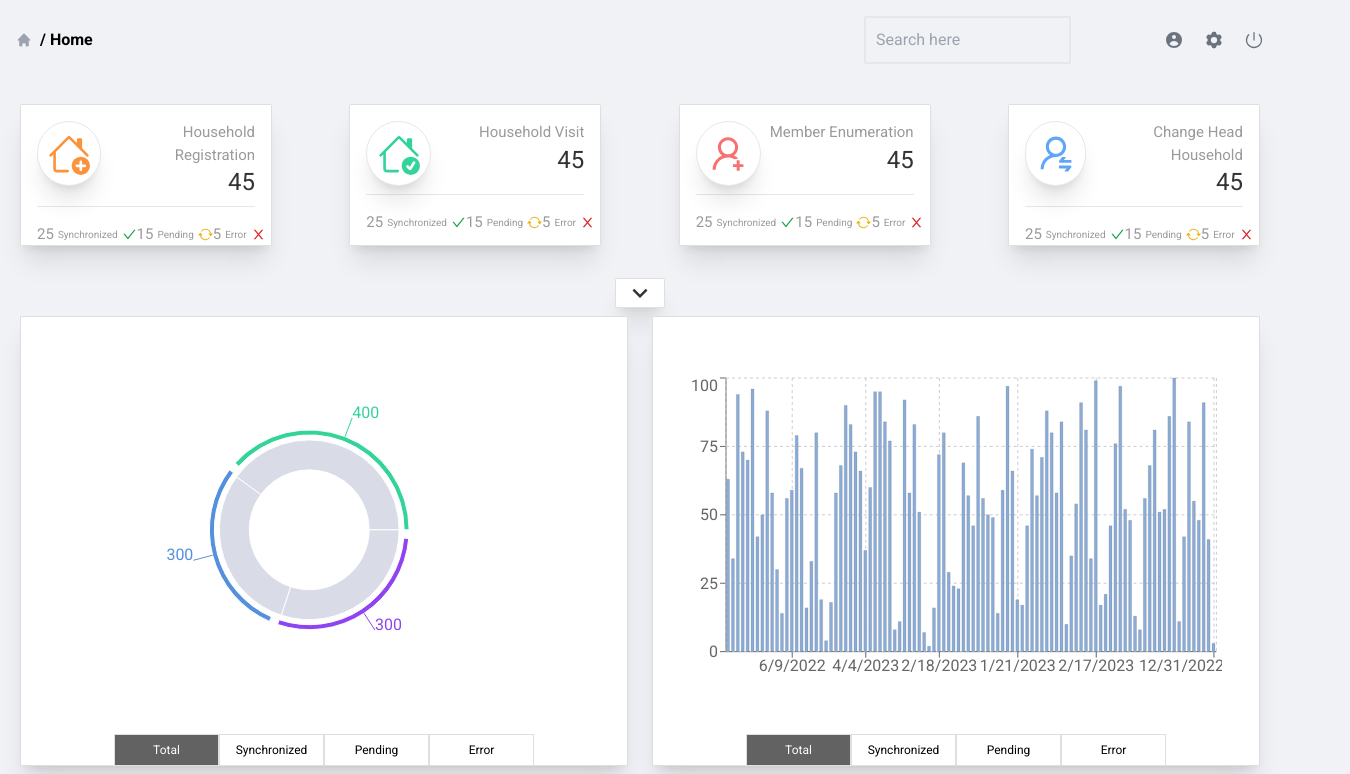
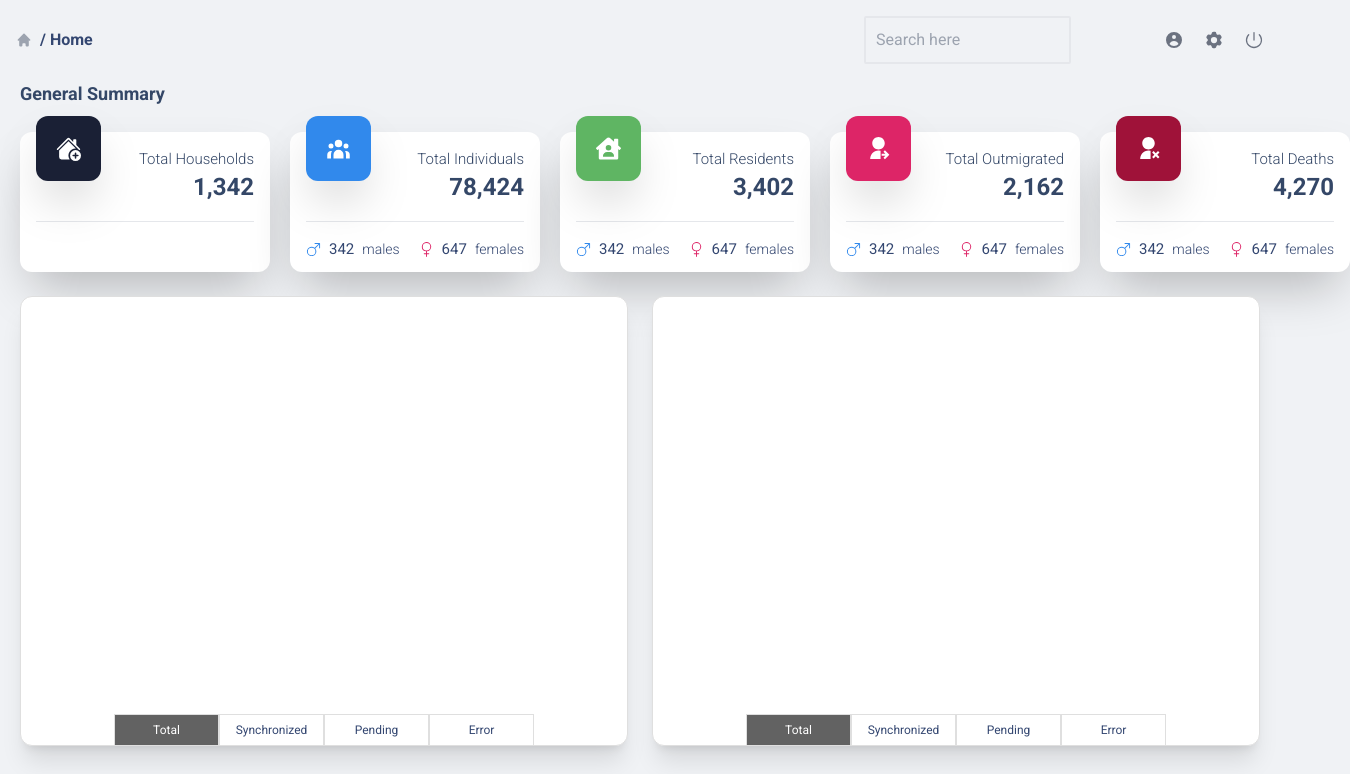
Before and after one commit to Edmilson-Filimone/hds-dashboard, a React (Vite) app: page / in a window 1280 px wide. Shown: the top 774 px of the page, 1350 px wide, since content can reach past the window. Built offline with nearby package versions, Linux system fonts and the light colour scheme.

Commit message:
Refactoring app layout

```diff
--- a/src/components/Card.jsx
+++ b/src/components/Card.jsx
@@ -4,8 +4,8 @@ import {AiOutlineCheck, AiOutlineClose} from 'react-icons/ai'
 
 function Card({label, value, icon, iconBg, iconColor}) {
   return (
-    <div className='my-6 border border-outline rounded-sm shadow-xl'>
-      <ul className='w-full md:w-[250px] h-[140px] 2xl:w-[310px] p-4 bg-white'>
+    <div className='my-6'>
+      <ul className='w-full md:w-[250px] h-[140px] 2xl:w-[310px] p-4 bg-white rounded-xl shadow-2xl'>
         <li className='flex justify-between mb-2'>
           <span className={`relative flex justify-center items-center w-[65px] h-[65px] text-[28px] rounded-full shadow-xl border ${iconBg} ${iconColor}`}>{icon}</span>
           <div>
--- /dev/null
+++ b/src/components/CardMain.jsx
@@ -0,0 +1,37 @@
+import { BsGenderFemale, BsGenderMale } from "react-icons/bs"
+
+/* eslint-disable react/prop-types */
+function CardMain({label, value ,icon, iconBg, genderStatus}) {
+     //format card values numbers
+  const formatNumber = (number) => {return number.toLocaleString('en-us')}
+
+  return (
+    <div className='my-6'>
+      <ul className='w-full md:w-[250px] h-[140px] 2xl:w-[270px] p-4 rounded-xl bg-white shadow-2xl'>
+        <li className='flex justify-between mb-2'>
+          <span className={`relative -top-8 flex justify-center items-center w-[65px] h-[65px] rounded-xl shadow-2xl ${iconBg} text-white`}>{icon}</span>
+          <div>
+            <span className='block text-right text-[15px] text-title-alt font-light'>{label}</span>
+            <span className='block text-right text-2xl text-title-alt font-bold'>{formatNumber(value)}</span>
+          </div>
+        </li>
+        <li className='border-t pt-4 text-[15px] flex gap-1 items-center'>
+            <div className={`w-full flex justify-between ${genderStatus == false ? 'hidden' : null}`}>
+                <div className="flex gap-2 items-center">
+                    <BsGenderMale className="text-costume-blue"/>
+                    <span>{formatNumber(342)}</span>
+                    <span className="text-sm font-light">males</span>
+                </div>
+                <div className="flex gap-2 items-center">
+                    <BsGenderFemale className="text-costume-pink"/>
+                    <span>{formatNumber(647)}</span>
+                    <span className="text-sm font-light">females</span>
+                </div>
+            </div>
+        </li>
+      </ul>
+    </div>
+  )
+}
+
+export default CardMain
--- a/src/components/ChartContainer.jsx
+++ b/src/components/ChartContainer.jsx
@@ -6,7 +6,7 @@ function ChartContainer({chart, type}) {
     const[category, setCategory] = useState('total')
   return (
     <>
-        <section className="w-full h-[450px] border border-outline bg-white flex flex-col justify-between px-2 pt-14 shadow-xl">
+        <section className="w-full h-[450px] border border-outline bg-white flex flex-col justify-between px-2 pt-14 rounded-xl shadow-xl">
             {chart}
             <ul className={`Buttons mx-auto text-[12px] relative flex flex-nowrap w-fit`}>
                 <li className={`w-[105px] text-center p-1.5 border-x border-t border-b-0 border-outline cursor-pointer hover:border-slate-400 ${category == 'total' ? 'bg-btn-clicked text-white' : 'bg-transparent'}`} title="Display all data" onClick={()=> setCategory('total')}>Total</li>
--- a/src/index.css
+++ b/src/index.css
@@ -9,6 +9,7 @@
 /** ADDITIONAL CSS*/
 body{
     font-family:'Roboto', sans-serif;
+    color: #344771;
     @apply bg-main overflow-x-hidden
 }
 
--- a/src/pages/Home.jsx
+++ b/src/pages/Home.jsx
@@ -1,8 +1,10 @@
 import Card from "../components/Card"
-import { HiOutlineLogout, HiOutlineLogin} from 'react-icons/hi'
+import { HiOutlineLogout, HiOutlineLogin, HiUserGroup} from 'react-icons/hi'
 import {AiOutlineUserAdd, AiOutlineUserDelete ,AiOutlineUserSwitch} from 'react-icons/ai'
-import {BsHouseAdd, BsHouseCheck, BsPeople} from 'react-icons/bs'
+import {BsHouseAdd, BsHouseAddFill, BsHouseCheck, BsPeople} from 'react-icons/bs'
 import {MdExpandLess, MdExpandMore, MdOutlinePregnantWoman} from 'react-icons/md'
+import {RiUserSharedFill, RiUserUnfollowFill} from 'react-icons/ri'
+import {FaHouseUser} from 'react-icons/fa'
 import {BiChild} from 'react-icons/bi'
 import { useState } from "react"
 import ChartContainer from "../components/ChartContainer"
@@ -11,26 +13,42 @@ import ChartBar from "../components/ChartBar"
 import { Table } from "../components/Table"
 import { dataB } from "../../public/mockData"
 import ChartPie from "../components/ChartPie"
+import CardMain from "../components/CardMain"
 
 function Home() {
   //State to control expand card area
   const [expandCardArea, setExpandCardArea] = useState(false)
   return (
     <section className="px-5">
-      <div className="cards">
+      <div className="cards block-1">
+        <h3 className="text-title-alt text-lg font-semibold">General Summary</h3>
+        <section className="grid gap-5 md:w-fit xl:w-full md:grid-cols-2 xl:flex xl:justify-between xl:mx-auto max-w-[2400px]">
+          <CardMain label={'Total Households'} value={1342} icon={<BsHouseAddFill className="text-[25px] font-thin "/>} iconBg={'bg-costume-dark'} genderStatus={false}/>
+          <CardMain label={'Total Individuals'} value={78424} icon={<HiUserGroup className="text-[25px] font-thin "/>} iconBg={'bg-costume-blue'} genderStatus={true}/>
+          <CardMain label={'Total Residents'} value={3402} icon={<FaHouseUser className="text-[25px] font-thin "/>} iconBg={'bg-costume-green'} genderStatus={true}/>
+          <CardMain label={'Total Outmigrated'} value={2162} icon={<RiUserSharedFill className="text-[25px] font-thin "/>} iconBg={'bg-costume-pink'} genderStatus={true}/>
+          <CardMain label={'Total Deaths'} value={4270} icon={<RiUserUnfollowFill className="text-[25px] font-thin text- "/>} iconBg={'bg-rose-800'} genderStatus={true}/>
+        </section>
+        <section className="w-full flex flex-wrap xl:flex-nowrap gap-6 mb-6">
+          <ChartContainer chart={<div className="h-[300px]"></div>} type="pie"/>
+          <ChartContainer chart={<div className="h-[300px]"></div>} type="bar"/>
+        </section>
+      </div>
+      <div className="block-2">
+        <h3 className="text-title-alt text-lg font-bold">Data collection status - Last 15 to 30 days</h3>
         <section className="grid gap-5 md:w-fit xl:w-full md:grid-cols-2 xl:flex xl:justify-between xl:mx-auto max-w-[2400px]">
           <Card label={'Household Registration'} value={45} balance={23} icon={<BsHouseAdd className="text-[42px] font-thin "/>} iconBg={'bg-white'} iconColor={'text-orange-400'}/>
           <Card label={'Household Visit'} value={45} balance={23} icon={<BsHouseCheck className="text-[42px] font-thin"/>} iconBg={'bg-white'} iconColor={'text-emerald-400'}/>
           <Card label={'Member Enumeration'} value={45} balance={23} icon={<AiOutlineUserAdd className="text-[42px] font-thin "/>} iconBg={'bg-white'} iconColor={'text-red-400'}/>
           <Card label={'Change Head Household'} value={45} balance={23} icon={<AiOutlineUserSwitch className="text-[42px] font-thin "/>} iconBg={'bg-white'} iconColor={'text-blue-400'}/>
         </section>
-        <div className={`card-wrapper ${expandCardArea == true ? 'block' : 'hidden'}`}>
         <section className="grid gap-5 md:w-fit xl:w-full md:grid-cols-2 xl:flex xl:justify-between xl:mx-auto max-w-[2400px]">
             <Card label={'Marital Relationship'} value={45} balance={23} icon={<BsPeople className="text-[42px] font-thin "/>} iconBg={'bg-white'} iconColor={'text-orange-400'}/>
             <Card label={'External InMigration'} value={45} balance={23} icon={<HiOutlineLogout className="text-[42px] font-thin"/>} iconBg={'bg-white'} iconColor={'text-emerald-400'}/>
             <Card label={'Internal InMigration'} value={45} balance={23} icon={<HiOutlineLogin className="text-[42px] font-thin "/>} iconBg={'bg-white'} iconColor={'text-red-400'}/>
             <Card label={'Death Registration'} value={45} balance={23} icon={<AiOutlineUserDelete className="text-[42px] font-thin "/>} iconBg={'bg-white'} iconColor={'text-blue-400'}/>
           </section>
+        <div className={`card-wrapper ${expandCardArea == true ? 'block' : 'hidden'}`}>
           <section className="grid gap-5 md:w-fit xl:w-full md:grid-cols-2 xl:flex xl:justify-between xl:mx-auto max-w-[2400px]">
             <Card label={'Pregnancy Registration'} value={45} balance={23} icon={<MdOutlinePregnantWoman className="text-[42px] font-thin "/>} iconBg={'bg-white'} iconColor={'text-orange-400'}/>
             <Card label={'Birth Registration'} value={45} balance={23} icon={<BiChild className="text-[42px] font-thin "/>} iconBg={'bg-white'} iconColor={'text-emerald-400'}/>
@@ -46,7 +64,10 @@ function Home() {
           <ChartContainer chart={<ChartPie/>} type="pie"/>
           <ChartContainer chart={<ChartBar/>} type="bar"/>
         </section>
-        <section>
+      </div>
+      <div className="block-3 my-3">
+        <h3 className="text-title-alt text-lg font-semibold">Fieldworkers Performance</h3>
+        <section className="my-3">
           <ChartContainer chart={<ChartLine/>}/>
           </section>
           {/*Table*/}
--- a/tailwind.config.js
+++ b/tailwind.config.js
@@ -18,8 +18,15 @@ export default {
         "card-label":"#9A9A9A",
         "card-value":"#333333",
         "title":"#333333",
+        "title-alt":"#344767",
         "sub-title":"#9A9A9A",
+        "text-color":"#344771",
         "outline":"#DFDFDF",
+        "costume-green":"#5FB563",
+        "costume-blue":"#3189EC",
+        "costume-black":"#333338",
+        "costume-dark":"#1A2035",
+        "costume-pink":"#DD2567",
       },
     },
   },
```
Lines whose indentation alone changed are shown as unchanged.
